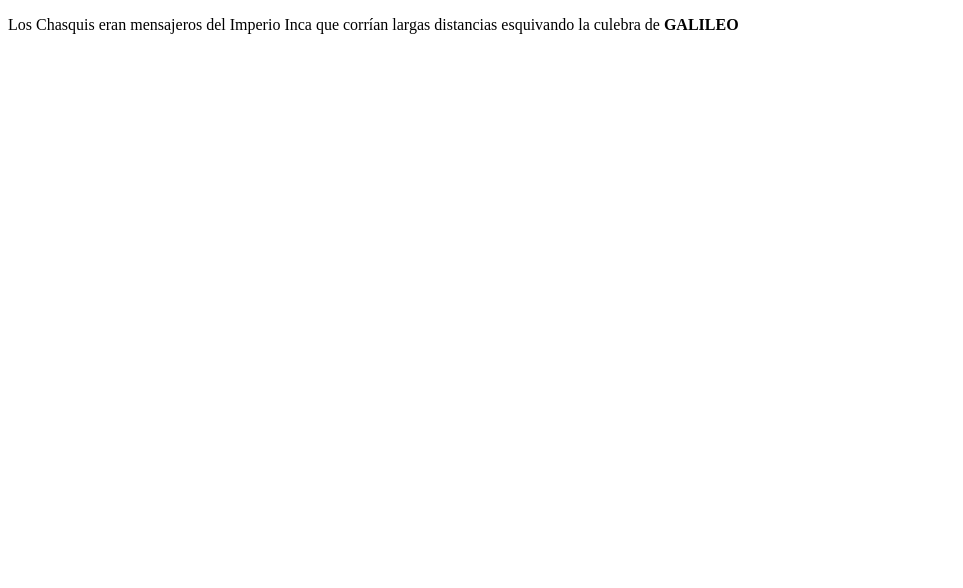
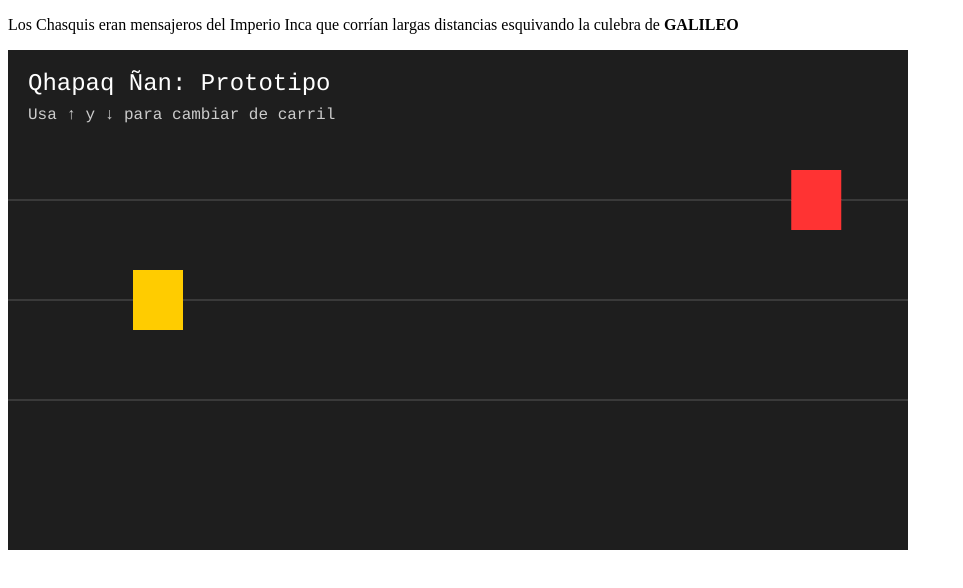
Before and after one commit to Harold1AM0/Proyecto_Chasquis, a website built with Vite: page index.html in a window 1280 px wide. Shown: the whole page, without its empty margins (0-963 px from the left). Built offline with nearby package versions, Linux system fonts and the light colour scheme.

Commit message:
add: mecanicas y escenario

```diff
--- a/index.html
+++ b/index.html
@@ -1,12 +1,19 @@
 <!DOCTYPE html>
-<html lang="en">
+<html lang="es">
+
 <head>
-    <meta charset="UTF-8">
-    <meta name="viewport" content="width=device-width, initial-scale=1.0">
-    <title>Los Chasquis</title>
+    <meta charset="UTF-8" />
+    <meta name="viewport" content="width=device-width, initial-scale=1.0" />
+    <title>Qhapaq Ñan - Prototipo</title>
 </head>
+
 <body>
-    <p>Los Chasquis eran mensajeros del Imperio Inca que corrían largas distancias esquivando la culebra de <b>GALILEO</b></p>
+    <p>Los Chasquis eran mensajeros del Imperio Inca que corrían largas distancias esquivando la culebra de
+        <b>GALILEO</b>
+    </p>
+    <div id="game-container"></div>
 
+    <script type="module" src="/src/main.js"></script>
 </body>
+
 </html>
--- a/src/config.js
+++ b/src/config.js
@@ -0,0 +1,21 @@
+export const GAME_CONFIG = {
+  width: 900,
+  height: 500,
+  backgroundColor: '#1e1e1e',
+
+  lanes: [150, 250, 350],
+
+  player: {
+    x: 150,
+    width: 50,
+    height: 60,
+    color: 0xffcc00
+  },
+
+  obstacle: {
+    width: 50,
+    height: 60,
+    speed: 250,
+    color: 0xff3333
+  }
+};
--- a/src/main.js
+++ b/src/main.js
@@ -0,0 +1,20 @@
+import Phaser from 'phaser';
+import { GAME_CONFIG } from './config.js';
+import GameScene from './scenes/GameScene.js';
+
+const config = {
+  type: Phaser.AUTO,
+  width: GAME_CONFIG.width,
+  height: GAME_CONFIG.height,
+  backgroundColor: GAME_CONFIG.backgroundColor,
+  parent: 'game-container',
+  physics: {
+    default: 'arcade',
+    arcade: {
+      debug: false
+    }
+  },
+  scene: [GameScene]
+};
+
+new Phaser.Game(config);
--- a/src/scenes/GameScene.js
+++ b/src/scenes/GameScene.js
@@ -0,0 +1,134 @@
+import Phaser from 'phaser';
+import { GAME_CONFIG } from '../config.js';
+
+export default class GameScene extends Phaser.Scene {
+  constructor() {
+    super('GameScene');
+
+    this.player = null;
+    this.obstacle = null;
+    this.currentLane = 1;
+    this.cursors = null;
+    this.gameOver = false;
+    this.gameOverText = null;
+  }
+
+  create() {
+    this.add.text(20, 20, 'Qhapaq Ñan: Prototipo', {
+      fontSize: '24px',
+      color: '#ffffff'
+    });
+
+    this.add.text(20, 55, 'Usa ↑ y ↓ para cambiar de carril', {
+      fontSize: '16px',
+      color: '#cccccc'
+    });
+
+    this.drawLanes();
+
+    this.player = this.add.rectangle(
+      GAME_CONFIG.player.x,
+      GAME_CONFIG.lanes[this.currentLane],
+      GAME_CONFIG.player.width,
+      GAME_CONFIG.player.height,
+      GAME_CONFIG.player.color
+    );
+
+    this.physics.add.existing(this.player);
+    this.player.body.setCollideWorldBounds(true);
+
+    this.obstacle = this.add.rectangle(
+      GAME_CONFIG.width + 100,
+      GAME_CONFIG.lanes[Phaser.Math.Between(0, 2)],
+      GAME_CONFIG.obstacle.width,
+      GAME_CONFIG.obstacle.height,
+      GAME_CONFIG.obstacle.color
+    );
+
+    this.physics.add.existing(this.obstacle);
+    this.obstacle.body.setVelocityX(-GAME_CONFIG.obstacle.speed);
+
+    this.physics.add.overlap(this.player, this.obstacle, () => {
+      this.endGame();
+    });
+
+    this.cursors = this.input.keyboard.createCursorKeys();
+  }
+
+  update() {
+    if (this.gameOver) return;
+
+    if (Phaser.Input.Keyboard.JustDown(this.cursors.up)) {
+      this.moveUp();
+    }
+
+    if (Phaser.Input.Keyboard.JustDown(this.cursors.down)) {
+      this.moveDown();
+    }
+
+    if (this.obstacle.x < -50) {
+      this.resetObstacle();
+    }
+  }
+
+  drawLanes() {
+    GAME_CONFIG.lanes.forEach((laneY) => {
+      this.add.line(
+        0,
+        0,
+        0,
+        laneY,
+        GAME_CONFIG.width,
+        laneY,
+        0xffffff,
+        0.25
+      ).setOrigin(0, 0);
+    });
+  }
+
+  moveUp() {
+    if (this.currentLane > 0) {
+      this.currentLane--;
+      this.movePlayerToLane();
+    }
+  }
+
+  moveDown() {
+    if (this.currentLane < GAME_CONFIG.lanes.length - 1) {
+      this.currentLane++;
+      this.movePlayerToLane();
+    }
+  }
+
+  movePlayerToLane() {
+    this.tweens.add({
+      targets: this.player,
+      y: GAME_CONFIG.lanes[this.currentLane],
+      duration: 150,
+      ease: 'Power2'
+    });
+  }
+
+  resetObstacle() {
+    const randomLane = Phaser.Math.Between(0, 2);
+
+    this.obstacle.x = GAME_CONFIG.width + 100;
+    this.obstacle.y = GAME_CONFIG.lanes[randomLane];
+    this.obstacle.body.setVelocityX(-GAME_CONFIG.obstacle.speed);
+  }
+
+  endGame() {
+    this.gameOver = true;
+    this.obstacle.body.setVelocityX(0);
+
+    this.gameOverText = this.add.text(
+      GAME_CONFIG.width / 2,
+      GAME_CONFIG.height / 2,
+      'GAME OVER',
+      {
+        fontSize: '48px',
+        color: '#ff3333'
+      }
+    ).setOrigin(0.5);
+  }
+}
```
